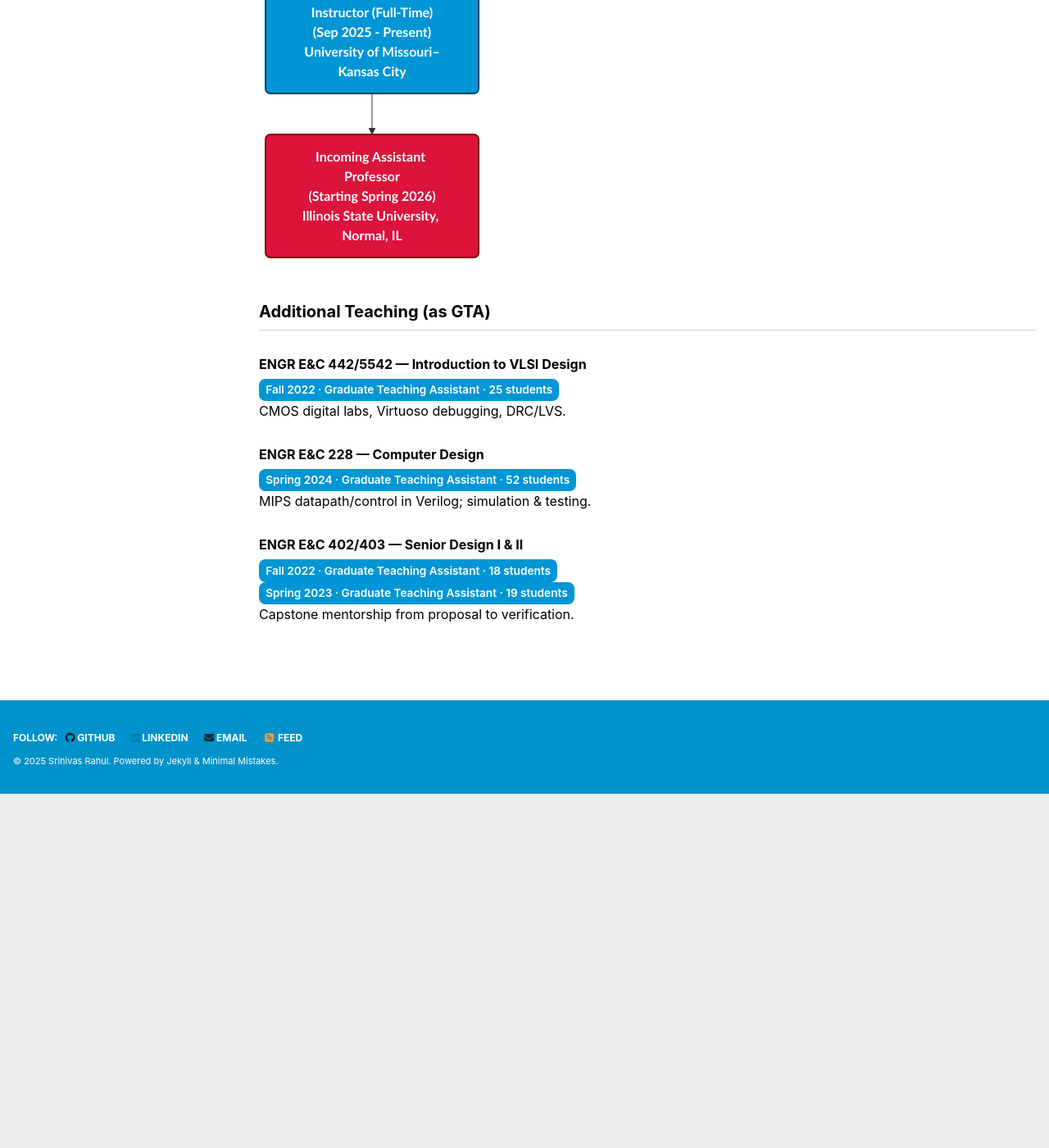
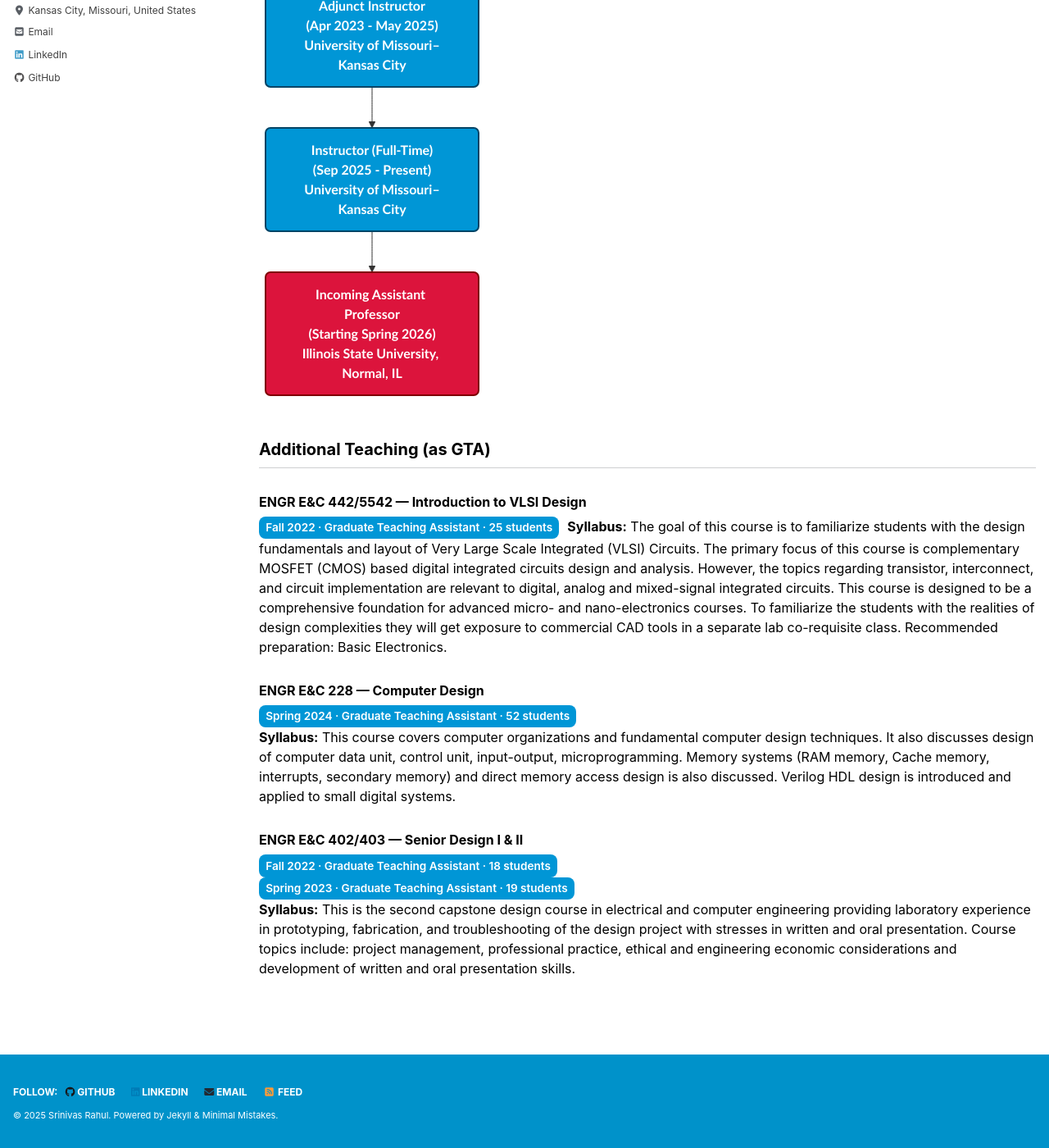
Before and after one commit to srsapireddy/srsapireddy.github.io, a Jekyll site: the page built from _pages/teaching.md, in a window 1280 px wide and 1400 px high, scrolled down 1558 px. Shown: the whole window at 82% size. Built offline with Jekyll 4.4.1, drawn with Linux system fonts in a browser that asks for light colours; cached includes are drawn as plain includes; nearby versions of some CDN libraries; before the commit the page ends 2526 px from its top, so only the background shows below that; some of the changed text lies outside the part shown.

Commit message:
Update teaching.md

```diff
--- a/_pages/teaching.md
+++ b/_pages/teaching.md
@@ -37,6 +37,7 @@
 <span class="badge">Instructor · University of Missouri - Kansas City (Spring 2023 - Fall 2025)</span>
 ### ENGR E&C 216 — Engineering Computation - University of Missouri-Kansas City
 **Focus:** C programming for engineering (control structures, modular design, numerics).
+**Syllabus:** Students learn to develop, analyze and synthesize structured computer programs for solving engineering problems in the Python and C languages, This course also provides an introduction to algorithms and data structures. This course is available by approval of the degree program committee if transfer credit has been approved for one of the listed programming languages.
 **Semesters taught:**
 <span class="badge">Spring 2025 · Adjunct Instructor · 49 students</span>
 <span class="badge">Fall 2025 · Instructor (Full-Time) · 53 students</span>
@@ -45,6 +46,7 @@
 
 ### ENGR E&C 226 — Logic Design - University of Missouri-Kansas City
 **Focus:** Combinational/Sequential logic, FSMs, Verilog modeling, simulation labs.
+**Syllabus:** Design of combinational logic circuits, logic minimization techniques, design of sequential logic circuits, state machine design techniques, digital system design.
 **Semesters taught:**
 <span class="badge">Spring 2025 · Adjunct Instructor · 13 students</span>
 <span class="badge">Fall 2025 · Instructor (Full-Time) · 47 students</span>
@@ -61,6 +63,7 @@
 
 ### ENGR E&C 447/5547 — ASIC Physical Design and Testing - University of Missouri-Kansas City
 **Focus:** RTL→GDSII; synthesis (Synopsys DC / Cadence Genus); P&R (ICC2 / Innovus); CTS, STA, signoff.
+**Syllabus:** This course focuses on physical implementation of Application Specific Integrated Circuits. This is a hands-on and lab-driven course where students go through lab experiments in order to go from RTL to GDSII. Students learn to implement their own design from scratch to be implemented in a chip. The main topics to be covered in this course are environmental setup, RTL Design, and Netlist to GDSII, including Floor planning, Placement, power planning, scan chain reordering, global routing, clock tree synthesis, power analysis and ECO.
 **Semesters taught:**
 <span class="badge">Fall 2023 · Adjunct Instructor · 14 students</span>
 <span class="badge">Fall 2024 · Adjunct Instructor · 13 students</span>
@@ -94,13 +97,13 @@
 
 ### ENGR E&C 442/5542 — Introduction to VLSI Design
 <span class="badge">Fall 2022 · Graduate Teaching Assistant · 25 students</span>
-CMOS digital labs, Virtuoso debugging, DRC/LVS.
+**Syllabus:** The goal of this course is to familiarize students with the design fundamentals and layout of Very Large Scale Integrated (VLSI) Circuits. The primary focus of this course is complementary MOSFET (CMOS) based digital integrated circuits design and analysis. However, the topics regarding transistor, interconnect, and circuit implementation are relevant to digital, analog and mixed-signal integrated circuits. This course is designed to be a comprehensive foundation for advanced micro- and nano-electronics courses. To familiarize the students with the realities of design complexities they will get exposure to commercial CAD tools in a separate lab co-requisite class. Recommended preparation: Basic Electronics.
 
 ### ENGR E&C 228 — Computer Design
 <span class="badge">Spring 2024 · Graduate Teaching Assistant · 52 students</span>
-MIPS datapath/control in Verilog; simulation & testing.
+**Syllabus:** This course covers computer organizations and fundamental computer design techniques. It also discusses design of computer data unit, control unit, input-output, microprogramming. Memory systems (RAM memory, Cache memory, interrupts, secondary memory) and direct memory access design is also discussed. Verilog HDL design is introduced and applied to small digital systems.
 
 ### ENGR E&C 402/403 — Senior Design I & II
 <span class="badge">Fall 2022 · Graduate Teaching Assistant · 18 students</span>
 <span class="badge">Spring 2023 · Graduate Teaching Assistant · 19 students</span>
-Capstone mentorship from proposal to verification.
+**Syllabus:** This is the second capstone design course in electrical and computer engineering providing laboratory experience in prototyping, fabrication, and troubleshooting of the design project with stresses in written and oral presentation. Course topics include: project management, professional practice, ethical and engineering economic considerations and development of written and oral presentation skills.
```
